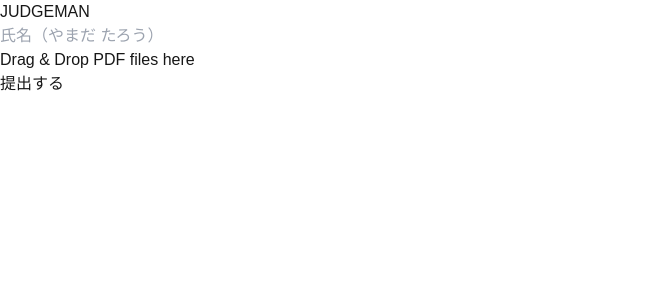
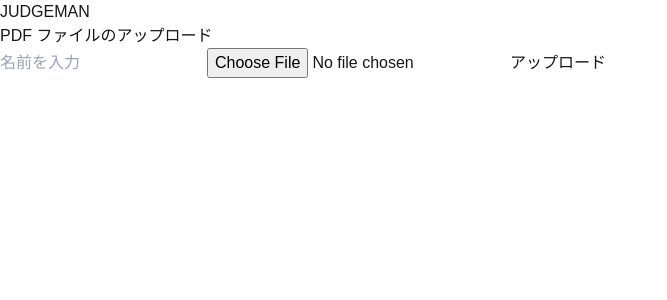
Before and after one commit to FujiiAmon/judge-man, a Next.js app: page /submit in a window 1280 px wide. Shown: the top 300 px of the page, without its empty margins (0-667 px from the left). Built offline with nearby package versions, Linux system fonts and the light colour scheme.

Commit message:
uploadのテスト

```diff
--- a/src/app/submit/page.tsx
+++ b/src/app/submit/page.tsx
@@ -1,10 +1,11 @@
 import SubmitForm from "@/components/SubmitForm/SubmitForm";
+import UploadPDF from "@/components/SubmitForm/UploadPDF";
 import React from "react";
 
 const Scan = () => {
     return (
         <>
-            <SubmitForm></SubmitForm>
+            <UploadPDF></UploadPDF>
         </>
     );
 };
--- /dev/null
+++ b/src/components/SubmitForm/UploadPDF.tsx
@@ -0,0 +1,98 @@
+"use client";
+
+import React, { useState } from "react";
+
+const PdfUpload = () => {
+    const [name, setName] = useState<string>("");
+    const [file, setFile] = useState<File | null>(null);
+    const [pdfUrl, setPdfUrl] = useState<string | null>(null);
+    const [error, setError] = useState<string | null>(null);
+    const [loading, setLoading] = useState<boolean>(false);
+
+    const handleNameChange = (e: React.ChangeEvent<HTMLInputElement>) => {
+        setName(e.target.value);
+    };
+
+    const handleFileChange = (e: React.ChangeEvent<HTMLInputElement>) => {
+        if (e.target.files) {
+            setFile(e.target.files[0]);
+        }
+    };
+
+    const handleUpload = async () => {
+        if (!name || !file) {
+            setError("名前とPDFファイルを選択してください");
+            return;
+        }
+
+        setLoading(true);
+        setError(null);
+
+        const formData = new FormData();
+        formData.append("name", name); // `name` を `FormData` で送信
+        formData.append("file", file);
+        const baseUrl =
+            "https://combinations-expansion-contribute-cuba.trycloudflare.com/";
+
+        try {
+            const response = await fetch(`${baseUrl}upload_pdf_and_save_user`, {
+                method: "POST",
+                body: formData,
+            });
+
+            if (!response.ok) {
+                throw new Error("アップロードに失敗しました");
+            }
+
+            const data = await response.json();
+
+            if (!baseUrl) {
+                throw new Error("BaseURL が設定されていません");
+            }
+
+            const pdfUrl = `${baseUrl}${data.pdf_url}`;
+
+            setPdfUrl(pdfUrl); // PDF URL を状態に設定
+        } catch (err) {
+            setError(
+                err instanceof Error ? err.message : "エラーが発生しました"
+            );
+        } finally {
+            setLoading(false);
+        }
+    };
+
+    return (
+        <div>
+            <h1>PDF ファイルのアップロード</h1>
+
+            <input
+                type="text"
+                placeholder="名前を入力"
+                value={name}
+                onChange={handleNameChange}
+            />
+            <input
+                type="file"
+                accept="application/pdf"
+                onChange={handleFileChange}
+            />
+
+            <button onClick={handleUpload} disabled={loading}>
+                {loading ? "アップロード中..." : "アップロード"}
+            </button>
+
+            {error && <p style={{ color: "red" }}>{error}</p>}
+            {pdfUrl && (
+                <div>
+                    <p>アップロードされたPDFを確認できます：</p>
+                    <a href={pdfUrl} target="_blank" rel="noopener noreferrer">
+                        PDFを表示
+                    </a>
+                </div>
+            )}
+        </div>
+    );
+};
+
+export default PdfUpload;
```
